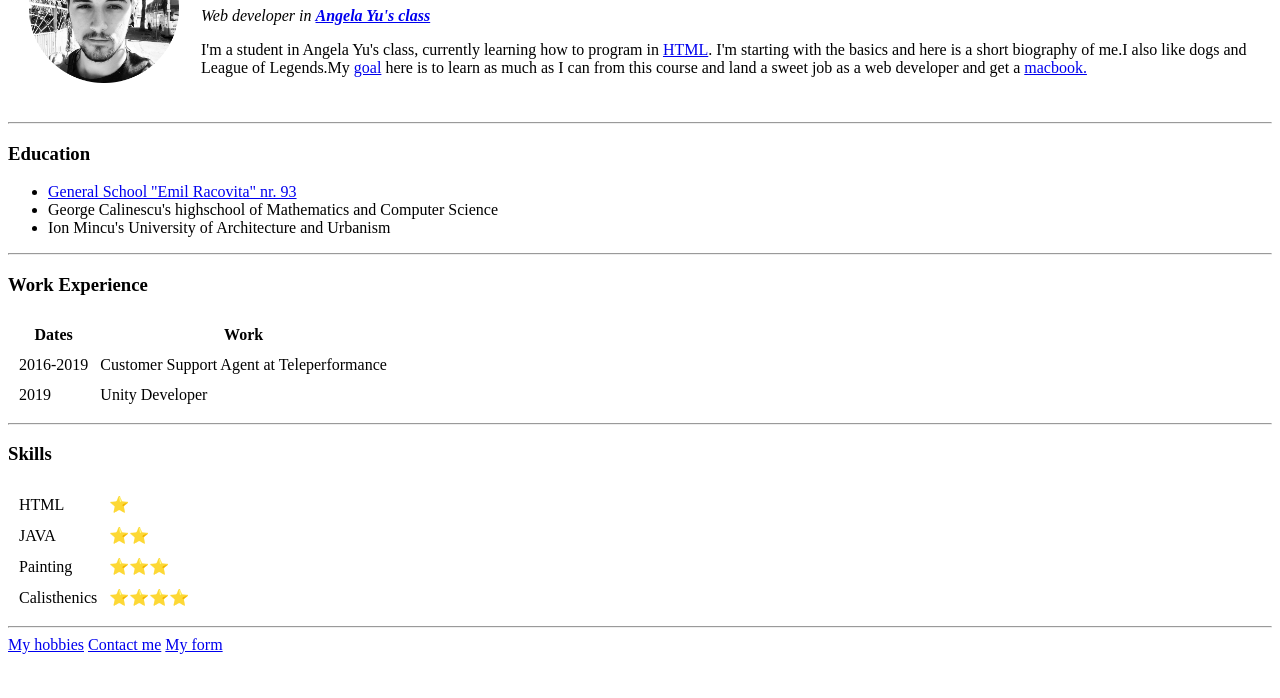
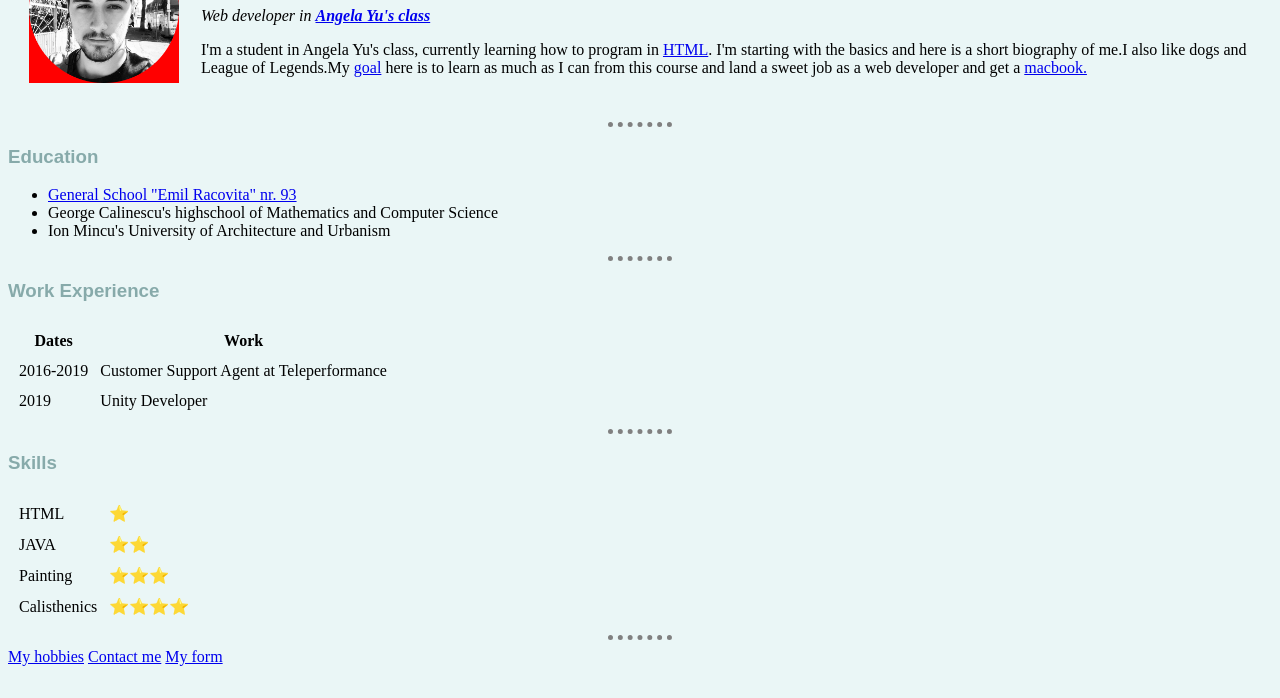
Before and after one commit to Fanushhh/CV, a plain HTML site: page index.html in a window 1280 px wide. Shown: the part 102-800 px from the top of the page. Drawn offline with Linux system fonts and the light colour scheme; files that its build step writes are made by us from their sources.

Commit message:
Add files via upload

```diff
--- a/index.html
+++ b/index.html
@@ -4,6 +4,7 @@
 <head>
   <meta charset="utf-8">
   <title>Fanush's personal site</title>
+  <link rel="stylesheet" href="css/styles.css">
 </head>
 
 <body>
--- /dev/null
+++ b/styles.css
@@ -0,0 +1,17 @@
+
+  body
+    {
+      background-color: #EAF6F6;
+    }
+  hr{
+    border-style: none;
+    border-top-style: dotted;
+    border-color: grey;
+    border-width: 5px;
+    width: 5%;
+  }
+  h1,h3{
+    color:#87AAAA;
+    font-family: sans-serif;
+  }
+  img{background-color: red;}
```
Also changed, not shown: Contactinfo.html (+1 -0 lines), Form.html (+1 -0 lines), Hobbies.html (+1 -0 lines).
